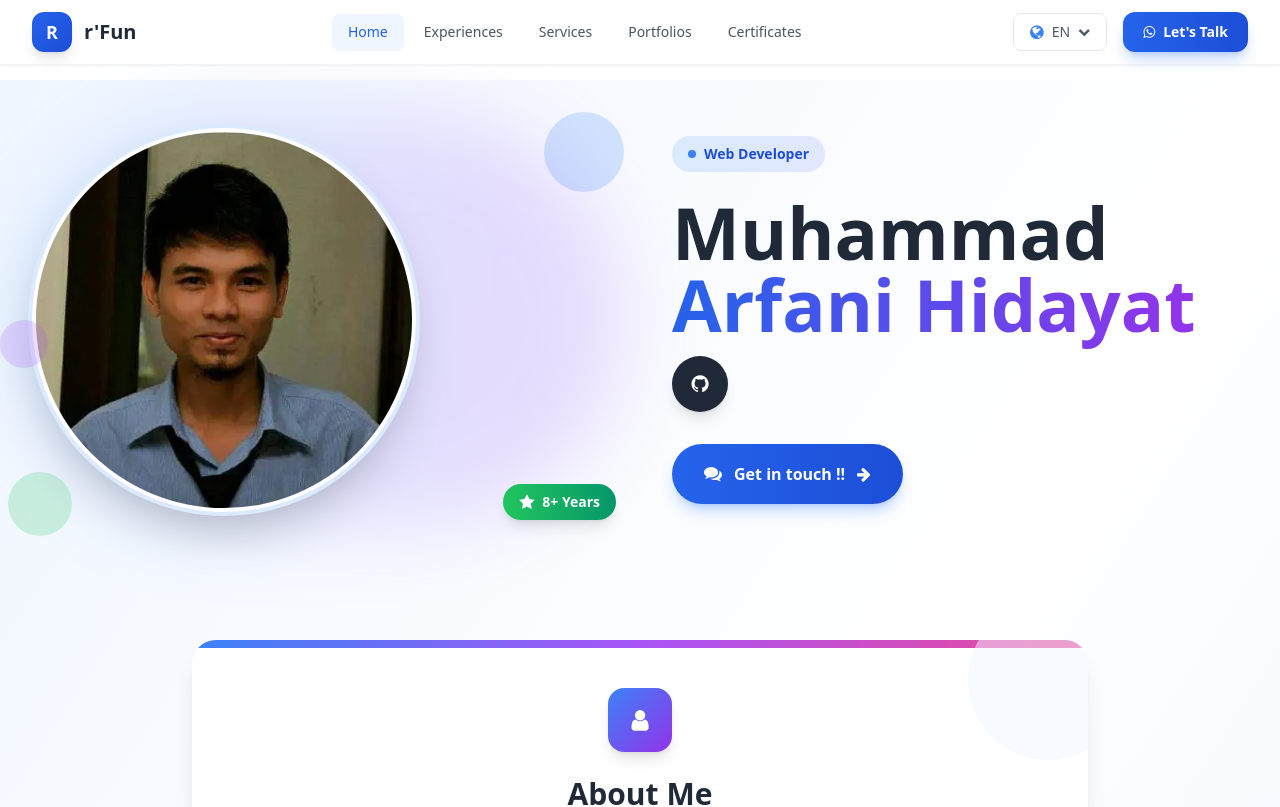
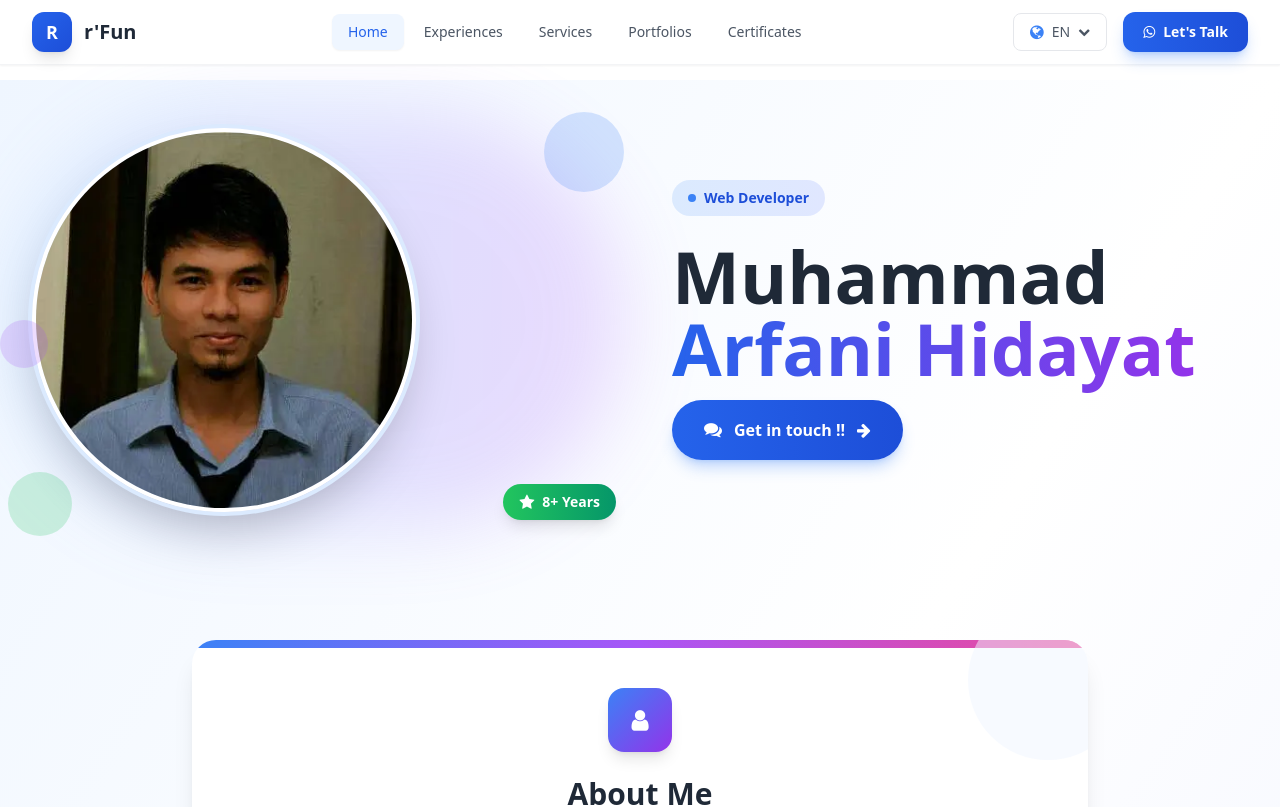
Before and after one commit to arfani/arfani.github.io, a React (Vite) app: page / in a window 1280 px wide. Shown: the top 807 px of the page. Built offline with nearby package versions, Linux system fonts and the light colour scheme.

Commit message:
hapus link sosmed dan profesi di hero

```diff
--- a/src/components/Home.tsx
+++ b/src/components/Home.tsx
@@ -71,43 +71,6 @@ export default function Home({ data }: HomeProps) {
                   {name.middle ? ` ${name.middle}` : ''}{name.last ? ` ${name.last}` : ''}
                 </span>
               </h1>
-
-              {/* Profession */}
-              {/* <p className="text-lg sm:text-xl text-gray-600 mb-8 max-w-lg mx-auto lg:mx-0 leading-relaxed">
-                {lang.profession?.join(", ") || "Professional Web Developer"}
-              </p> */}
-
-              {/* Social Links - Enhanced */}
-              <div className="flex gap-4 justify-center lg:justify-start mb-8">
-                <a
-                  href={links.github}
-                  className="group w-12 h-12 sm:w-14 sm:h-14 bg-gray-800 text-white rounded-full flex items-center justify-center hover:bg-gray-900 transition-all duration-300 transform hover:scale-110 hover:-translate-y-1 shadow-lg"
-                  aria-label="GitHub"
-                >
-                  <span className="fa fa-github text-lg sm:text-xl group-hover:rotate-12 transition-transform duration-300"></span>
-                </a>
-                {/* <a
-                  href={linkWa}
-                  className="group w-12 h-12 sm:w-14 sm:h-14 bg-green-500 text-white rounded-full flex items-center justify-center hover:bg-green-600 transition-all duration-300 transform hover:scale-110 hover:-translate-y-1 shadow-lg"
-                  aria-label="WhatsApp"
-                >
-                  <span className="fa fa-whatsapp text-lg sm:text-xl group-hover:rotate-12 transition-transform duration-300"></span>
-                </a>
-                <a
-                  href="mailto:Arfanihidayat@gmail.com"
-                  className="group w-12 h-12 sm:w-14 sm:h-14 bg-blue-500 text-white rounded-full flex items-center justify-center hover:bg-blue-600 transition-all duration-300 transform hover:scale-110 hover:-translate-y-1 shadow-lg"
-                  aria-label="Email"
-                >
-                  <span className="fa fa-envelope text-lg sm:text-xl group-hover:rotate-12 transition-transform duration-300"></span>
-                </a>
-                <a
-                  href="https://www.linkedin.com/in/muhammad-arfani"
-                  className="group w-12 h-12 sm:w-14 sm:h-14 bg-blue-700 text-white rounded-full flex items-center justify-center hover:bg-blue-800 transition-all duration-300 transform hover:scale-110 hover:-translate-y-1 shadow-lg"
-                  aria-label="LinkedIn"
-                >
-                  <span className="fa fa-linkedin text-lg sm:text-xl group-hover:rotate-12 transition-transform duration-300"></span>
-                </a> */}
-              </div>
 
               {/* CTA Button - Enhanced */}
               <a
```
